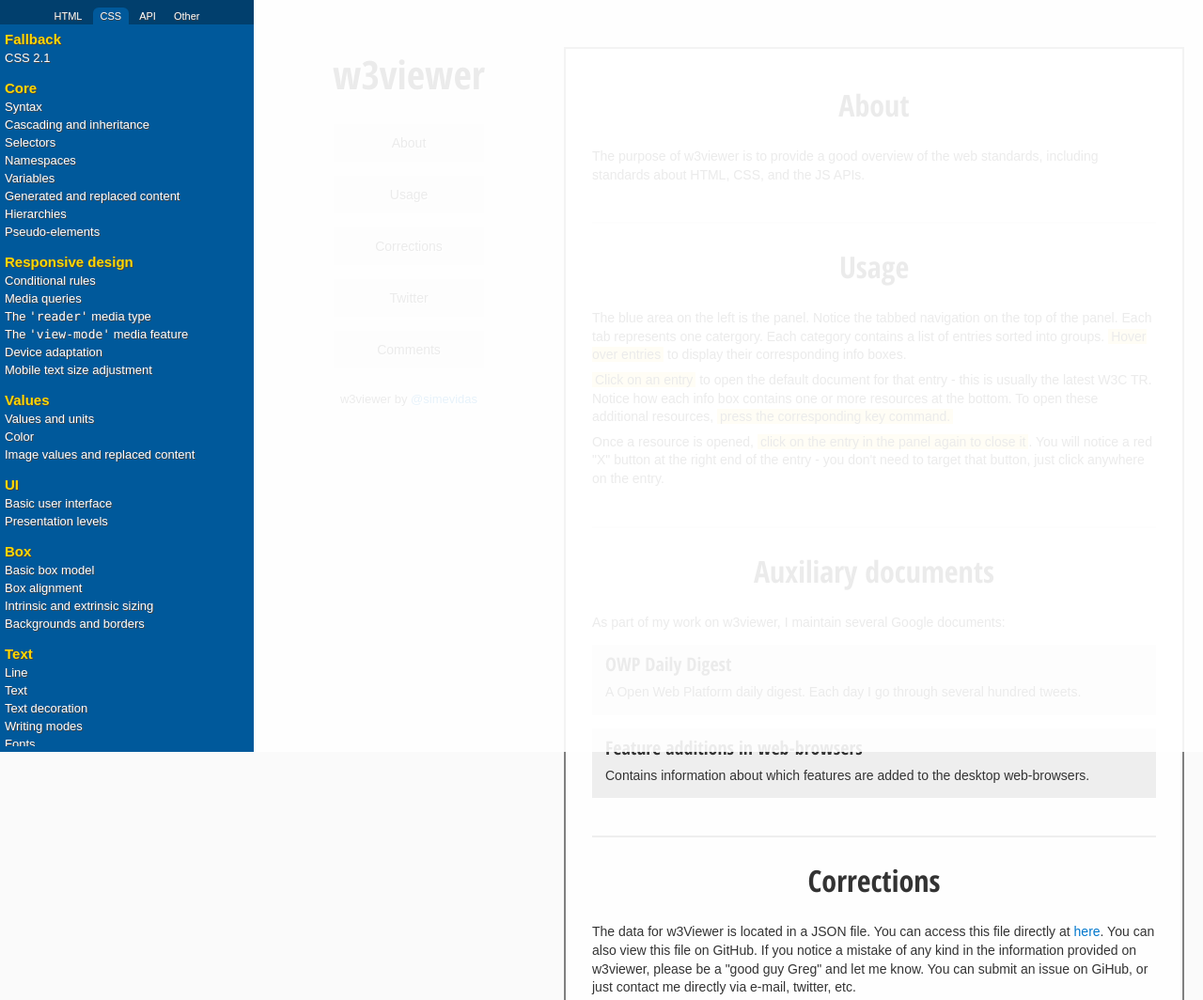
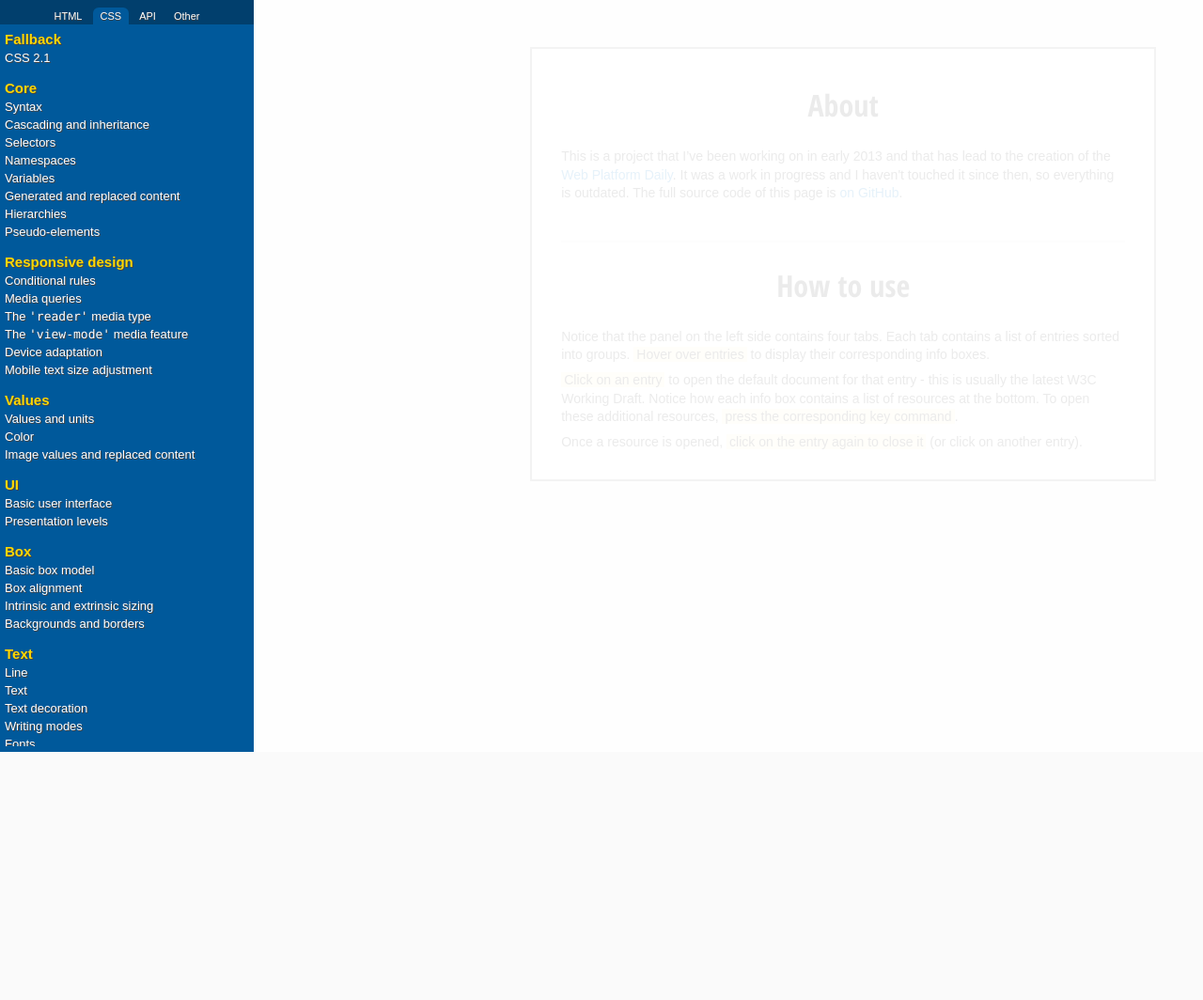
Before and after one commit to simevidas/specs, a website: page index.html in a window 1280 px wide. Shown: the top 1064 px of the page at 94% size. After the commit the page ends 850 px from the top, so only its background shows below. Drawn offline with nearby package versions, Linux system fonts and the light colour scheme; files that its build step writes are made by us from their sources; a web font is replaced by a local one.

Commit message:
Various changes

```diff
--- a/index.html
+++ b/index.html
@@ -4,7 +4,7 @@
 <head>
     <meta charset="utf-8">
     <title>w3viewer</title>
-    <meta name="description" content="w3viewer is a convenient interface for viewing web standards">
+    <meta name="description" content="An interface for viewing Web Platform specs and related resources">
     <!--
 
                                   ,|
@@ -17,7 +17,7 @@
                    ,,)))))));, \/~-_     __--~~  --~~  __/~  _-~ /
                 __))))))))))))));,>/\   /        __--~~  \-~~ _-~
                -\(((((''''(((((((( >~\/     --~~   __--~' _-~ ~|
-      --==//////((''  .     `)))))), /     ___---~~  ~~\~~__--~                The source code of this probject is available
+      --==//////((''  .     `)))))), /     ___---~~  ~~\~~__--~                The source code of this project is available
               ))| @    ;-.     (((((/           __--~~~'~~/                      on GitHub: github.com/simevidas/specs
               ( `|    /  )      )))/      ~~~~~__\__---~~__--~~--_
                  |   |   |       (/      ---~~~/__-----~~  ,;::'  \         ,
@@ -35,75 +35,34 @@
                                          ~~
 
     -->
-    <script type="text/javascript">
-        var _gaq = _gaq || [];
-        _gaq.push(['_setAccount', 'UA-7817762-4']);
-        _gaq.push(['_setDomainName', 'w3viewer.com']);
-        _gaq.push(['_trackPageview']);
+    <script>
+        (function(i,s,o,g,r,a,m){i['GoogleAnalyticsObject']=r;i[r]=i[r]||function(){
+          (i[r].q=i[r].q||[]).push(arguments)},i[r].l=1*new Date();a=s.createElement(o),
+          m=s.getElementsByTagName(o)[0];a.async=1;a.src=g;m.parentNode.insertBefore(a,m)
+        })(window,document,'script','//www.google-analytics.com/analytics.js','ga');
 
-        (function() {
-            var ga = document.createElement('script'); ga.type = 'text/javascript'; ga.async = true;
-            ga.src = ('https:' == document.location.protocol ? 'https://ssl' : 'http://www') + '.google-analytics.com/ga.js';
-            var s = document.getElementsByTagName('script')[0]; s.parentNode.insertBefore(ga, s);
-        })();
+        ga('create', 'UA-7817762-8', 'auto');
+        ga('send', 'pageview');
     </script>
     <link href="http://fonts.googleapis.com/css?family=Droid+Sans:400|Open+Sans+Condensed:300,700" rel="stylesheet">
     <link href="css/w3viewer.css" rel="stylesheet">
 </head>
 <body>
-    <div id="pagenav">
-        <h1>w3viewer</h1>
-        <ul>
-            <li>About</li>
-            <li>Usage</li>
-            <li>Corrections</li>
-            <li>Twitter</li>
-            <li>Comments</li>
-        </ul>
-        <div class="signature">
-            w3viewer by <a href="https://twitter.com/simevidas">@simevidas</a>
-        </div>
-    </div>
     <div id="page">
         <h2>About</h2>
         <p>
-            The purpose of w3viewer is to provide a good overview of the web standards, including standards about HTML, CSS, and the JS APIs.
+            This is a project that I’ve been working on in early 2013 and that has lead to the creation of the <a href="http://webplatformdaily.org" target="_blank">Web Platform Daily</a>. It was a work in progress and I haven't touched it since then, so everything is outdated. The full source code of this page is <a href="https://github.com/simevidas/specs" target="_blank">on GitHub</a>.
         </p>
-        <h2>Usage</h2>
+        <h2>How to use</h2>
         <p>
-            The blue area on the left is the panel. Notice the tabbed navigation on the top of the panel. Each tab represents one catergory. Each category contains a list of entries sorted into groups. <em>Hover over entries</em> to display their corresponding info boxes.
+            Notice that the panel on the left side contains four tabs. Each tab contains a list of entries sorted into groups. <em>Hover over entries</em> to display their corresponding info boxes.
         </p>
         <p>
-            <em>Click on an entry</em> to open the default document for that entry - this is usually the latest W3C TR. Notice how each info box contains one or more resources at the bottom. To open these additional resources, <em>press the corresponding key command.</em>
+            <em>Click on an entry</em> to open the default document for that entry - this is usually the latest W3C Working Draft. Notice how each info box contains a list of resources at the bottom. To open these additional resources, <em>press the corresponding key command</em>.
         </p>
         <p>
-            Once a resource is opened, <em>click on the entry in the panel again to close it</em>. You will notice a red "X" button at the right end of the entry - you don't need to target that button, just click anywhere on the entry.
+            Once a resource is opened, <em>click on the entry again to close it</em> (or click on another entry).
         </p>
-        <h2>Auxiliary documents</h2>
-        <p>
-            As part of my work on w3viewer, I maintain several Google documents:
-        </p>
-        <ul class="list">
-            <li>
-                <h3>OWP Daily Digest</h3>
-                <p>
-                    A Open Web Platform daily digest. Each day I go through several hundred tweets.
-                </p>
-            </li>
-            <li>
-                <h3>Feature additions in web-browsers</h3>
-                <p>Contains information about which features are added to the desktop web-browsers.</p>
-            </li>
-        </ul>
-        <h2>Corrections</h2>
-        <p>
-            The data for w3Viewer is located in a JSON file. You can access this file directly at <a href="http://w3viewer.com/json/w3viewer.json">here</a>. You can also view this file on GitHub. If you notice a mistake of any kind in the information provided on w3viewer, please be a "good guy Greg" and let me know. You can submit an issue on GiHub, or just contact me directly via e-mail, twitter, etc.
-        </p>
-        <h2>Feedback</h2>
-        <p>
-            If you have constructive feedback, please let me know:
-        </p>
-
     </div>
     <script id="template" type="text/x-handlebars-template">
         <div id="panel">
@@ -172,7 +131,7 @@
         </div>
         {{#if raw}}
         <p class="ib_impl_raw">
-            <b>Note:</b> The above implementation information is <b>incomplete</b>. I'm currently working full-time on providing complete, and accurate implementation information <b>for all entries</b>.
+            <b>Note:</b> The above implementation information is <b>incomplete</b>.
         </p>
         {{/if}}
         {{/with}}
@@ -201,5 +160,6 @@
     <script src="js/libs/handlebars-1.0.rc.1.js"></script>
     <script src="js/libs/Markdown.Converter.js"></script>
     <script src="js/w3viewer.js"></script>
+    <script src="//localhost:35729/livereload.js"></script>
 </body>
 </html>
--- a/sass/w3viewer.sass
+++ b/sass/w3viewer.sass
@@ -13,6 +13,7 @@
 
 body
   height: 100%
+  overflow: hidden
   font-family: $Droid
   font-size: 13px
   cursor: default
@@ -28,39 +29,12 @@
 
 // right side **********************************************************************************************************
 
-#pagenav
-  position: fixed
-  top: 50px
-  left: $panelWidth
-  width: $pagenavWidth
-  text-align: center
-  text-shadow: 1px 1px 0 white
-  h1
-    font-family: $OpenSansCondensed
-    font-weight: bold
-    font-size: 42px
-    margin-bottom: 15px
-  ul
-    margin: 25px auto 0
-    width: 160px
-    font-size: 14px
-  li
-    background-color: #eee
-    margin-bottom: 15px
-    padding: 12px 0
-  .signature
-    margin-top: 25px
-  a
-    text-decoration: none
-    &:hover
-      text-decoration: underline
-
 #page
   background-color: #fefefe
-  padding: 1em 2em
+  padding: 1em 2.2em 1.6em
   margin-top: 50px
-  margin-bottom: 50px
-  margin-left: $panelWidth + $pagenavWidth
+  margin-right: 50px
+  margin-left: auto
   width: 600px
   border: 2px solid gray
   font-size: 14px
@@ -83,7 +57,7 @@
     line-height: 1.4
   em
     padding: 0 3px
-    background-color: rgba(gold, 0.4)
+    background-color: #FFF2CC
   a
     text-decoration: none
     &:hover
@@ -93,9 +67,6 @@
       margin: 1em 0
       padding: 0.5em 1em
       background-color: #eee
-
-#disqus_thread
-  margin-top: 20px
 
 #overlay
   display: none
```
Also changed, not shown: css/w3viewer.css (deleted).
